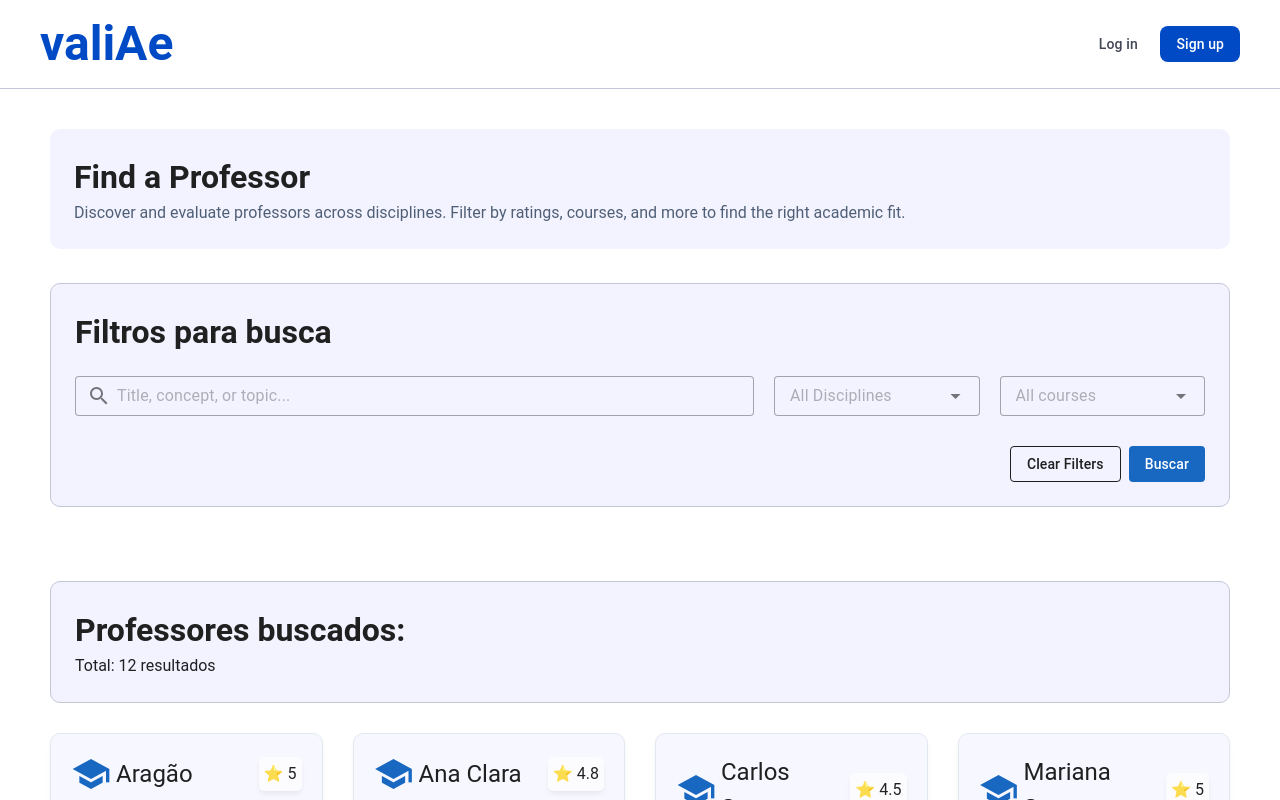
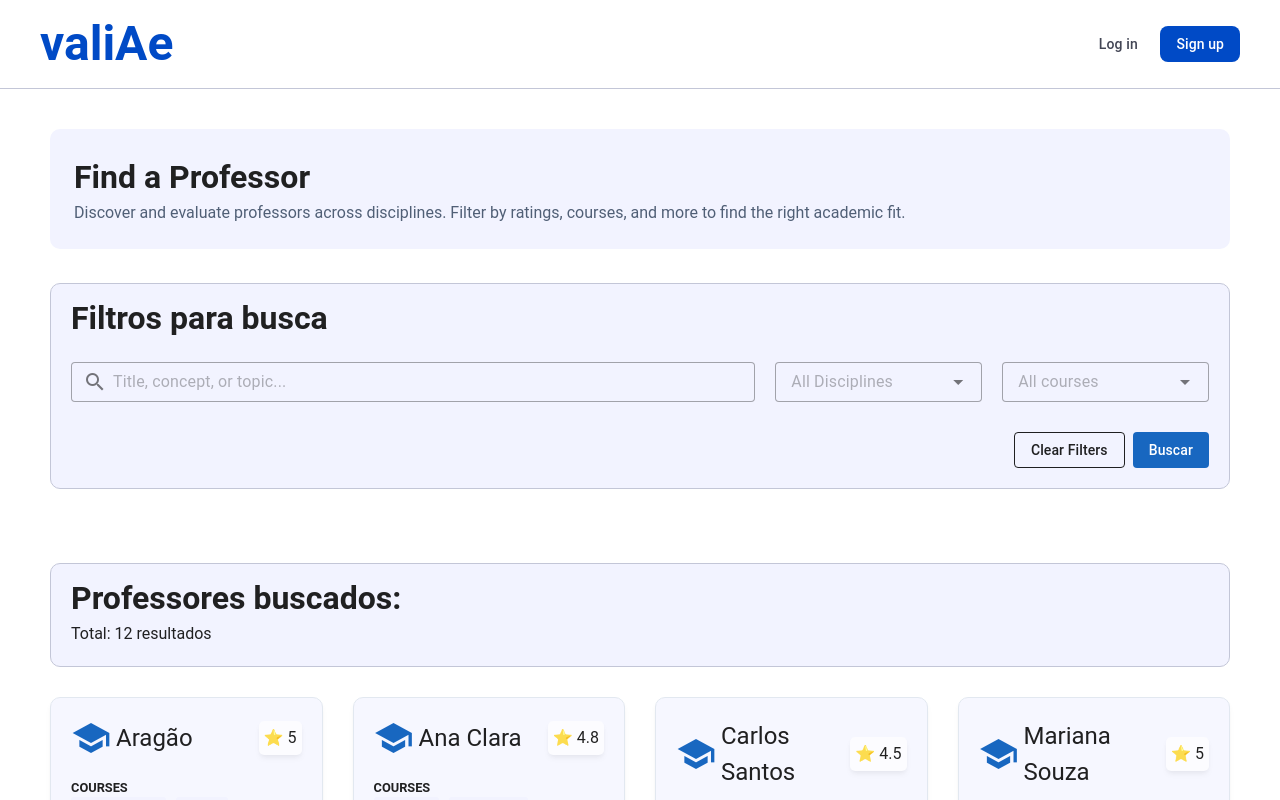
Before and after one commit to profBruno-UFC-Qx/QXD0279-furia, a Vue app in the folder frontend/: page /student/teachers in a window 1280 px wide. Shown: the top 800 px of the page. Built offline with nearby package versions, Linux system fonts and the light colour scheme; a small style sheet from the web is missing.

Commit message:
fix bug documents

```diff
--- a/frontend/src/components/Filters/Filters.vue
+++ b/frontend/src/components/Filters/Filters.vue
@@ -11,7 +11,6 @@ interface InputItems {
 const { inputs } = defineProps<{
   inputs: InputItems;
 }>();
-
 </script>
 <template>
   <Ornament :text="'Filtros para busca'">
@@ -71,6 +70,7 @@ const { inputs } = defineProps<{
   flex-direction: column;
   gap: 30px;
   border-radius: 10px;
+  padding: 20px;
 }
 
 .buttons {
--- a/frontend/src/components/Ornament/Ornament.vue
+++ b/frontend/src/components/Ornament/Ornament.vue
@@ -5,7 +5,7 @@ const { text } = defineProps({
 </script>
 <template>
   <div :class="{ separe: text ? true : false, ornament: true }">
-    <div>
+    <div class="title">
       <h1>{{ text }}</h1>
     </div>
     <slot name="content" />
@@ -13,17 +13,22 @@ const { text } = defineProps({
 </template>
 
 <style scoped>
+.title {
+  padding-top: 10px;
+  padding-left: 20px;
+}
+
 .ornament {
   border-radius: 10px;
   overflow: hidden;
   border: 1px solid #c3c6d7;
-  padding: 24px;
+  /* padding: 24px; */
   background-color: #f2f3ff;
 }
 
 .separe {
   display: flex;
   flex-direction: column;
-  gap: 20px;
+  /* gap: 20px; */
 }
 </style>
--- a/frontend/src/pages/Student/StudentTeachers.vue
+++ b/frontend/src/pages/Student/StudentTeachers.vue
@@ -33,10 +33,9 @@ and more to find the right academic fit."
     />
 
     <div class="teacherTable">
-      <Ornament>
+      <Ornament :text="'Professores buscados:'">
         <template #content>
           <div class="headerTable">
-            <h1>Professores buscados:</h1>
             <p>Total: 12 resultados</p>
           </div>
         </template>
@@ -93,11 +92,12 @@ and more to find the right academic fit."
   gap: 30px;
 }
 
-/* .headerTable h1 {
-  font-size: 3rem;
+.headerTable {
+  padding-left: 20px;
+  padding-bottom: 20px;
 }
 
-.headerTable p {
+/* .headerTable p {
   font-size: 1.3rem;
-} */
+}  */
 </style>
```
